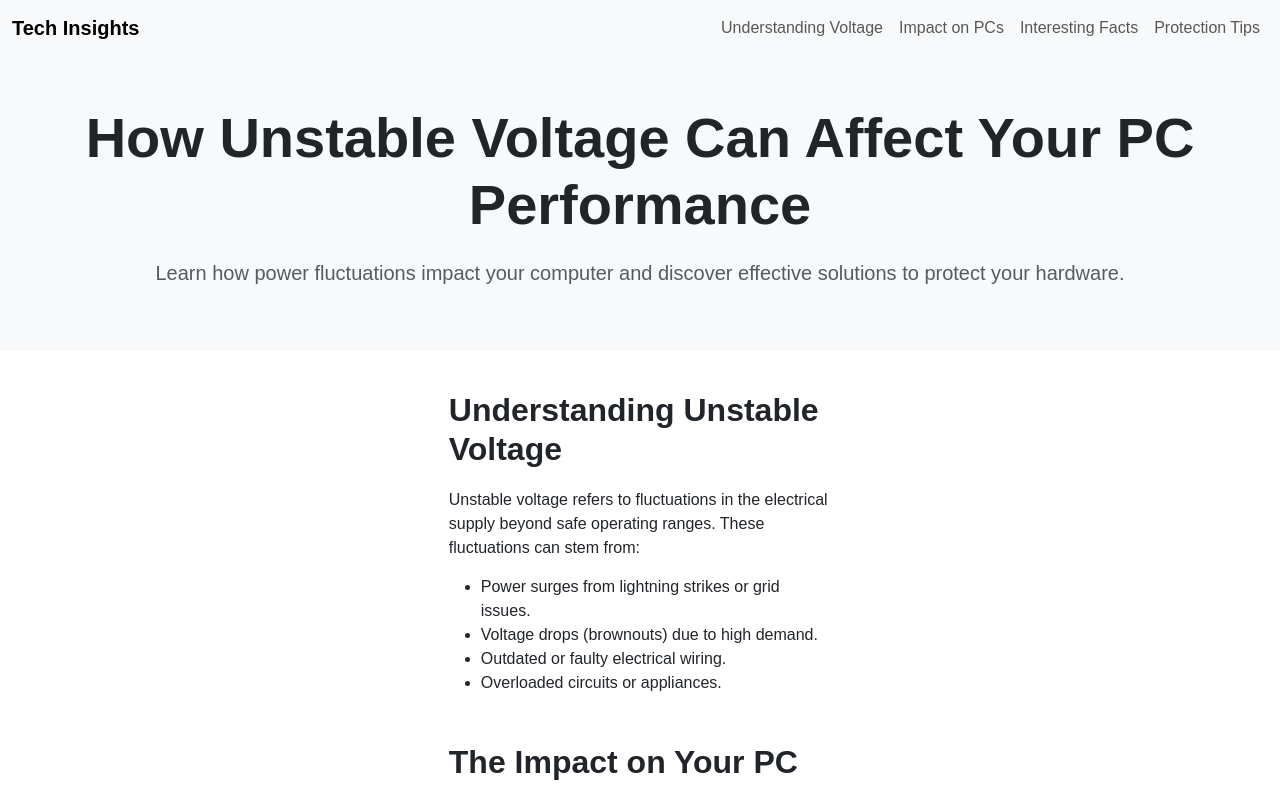
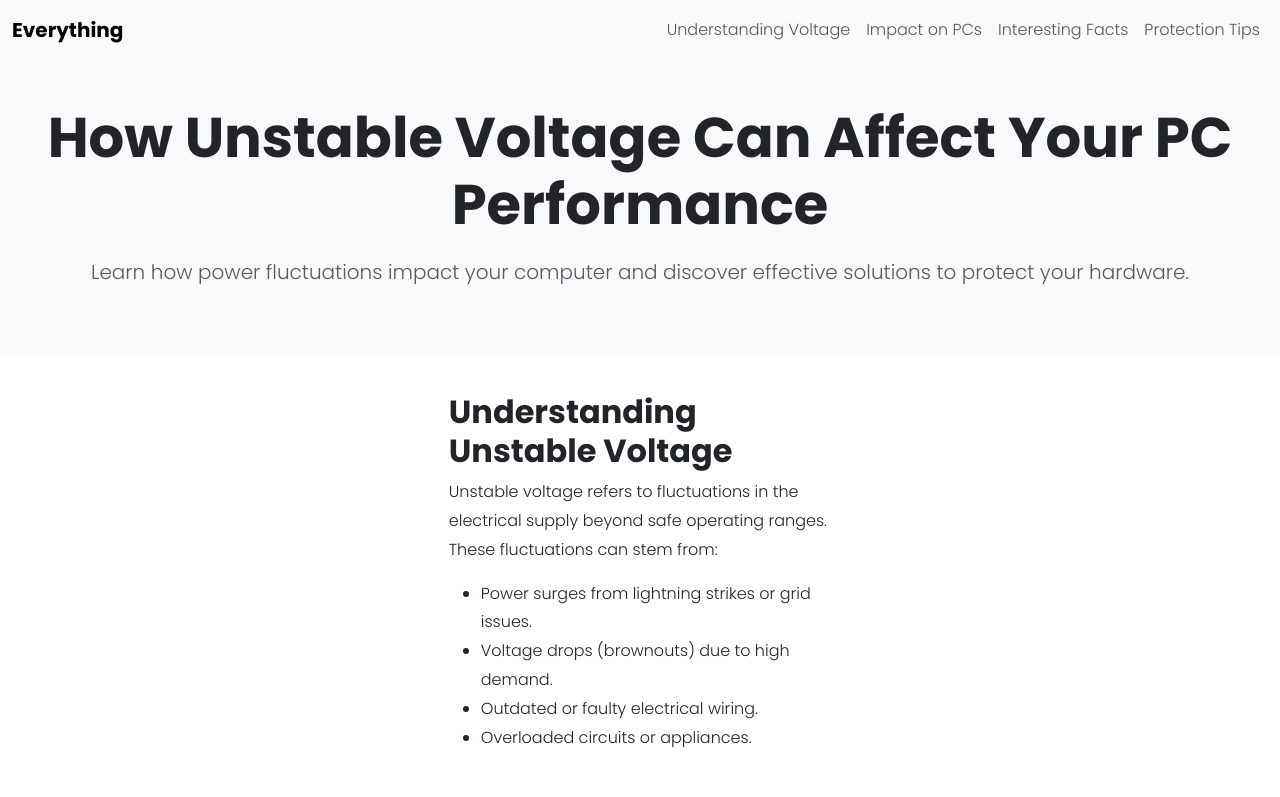
Before and after one commit to Nygmet29/everything, a plain HTML site: page index.html in a window 1280 px wide. Shown: the top 797 px of the page. Drawn offline with nearby package versions, Linux system fonts and the light colour scheme.

Commit message:
Update index.html

```diff
--- a/index.html
+++ b/index.html
@@ -4,12 +4,15 @@
     <meta charset="UTF-8">
     <meta name="viewport" content="width=device-width, initial-scale=1.0">
     <title>Unstable Voltage & PC Performance</title>
+    <!-- Google Font -->
+    <link href="https://fonts.googleapis.com/css2?family=Poppins:wght@300;400;600;700&display=swap" rel="stylesheet">
     <!-- Bootstrap CSS -->
     <link href="https://cdn.jsdelivr.net/npm/bootstrap@5.3.0-alpha3/dist/css/bootstrap.min.css" rel="stylesheet">
+    <link rel="icon" type="image/x-icon" href="favicon.png">
     <style>
         body {
             background-color: #fff;
-            font-family: Arial, sans-serif;
+            font-family: 'Poppins', sans-serif;
         }
         .container {
             max-width: 33%; /* One-third width */
@@ -20,11 +23,12 @@
             text-align: center;
             margin-bottom: 20px;
         }
-        .navbar {
-            margin-bottom: 20px;
+        .navbar-brand, h1, h2 {
+            font-weight: 600;
         }
-        h1, h2 {
-            margin-bottom: 20px;
+        p, ul, ol {
+            font-weight: 300;
+            line-height: 1.8;
         }
         p {
             margin-bottom: 15px;
@@ -35,7 +39,7 @@
     <!-- Navigation Header -->
     <nav class="navbar navbar-expand-lg navbar-light bg-light fixed-top">
         <div class="container-fluid">
-            <a class="navbar-brand fw-bold" href="#">Tech Insights</a>
+            <a class="navbar-brand fw-bold" href="#">Everything</a>
             <button class="navbar-toggler" type="button" data-bs-toggle="collapse" data-bs-target="#navbarNav" aria-controls="navbarNav" aria-expanded="false" aria-label="Toggle navigation">
                 <span class="navbar-toggler-icon"></span>
             </button>
```
